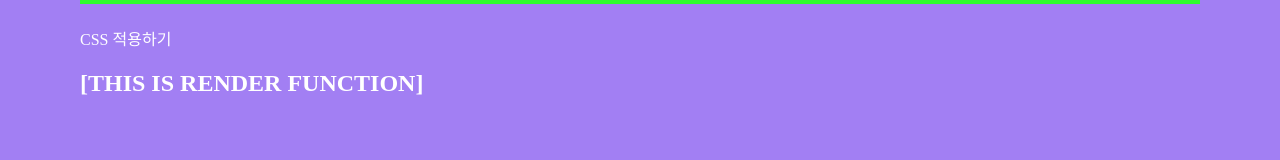
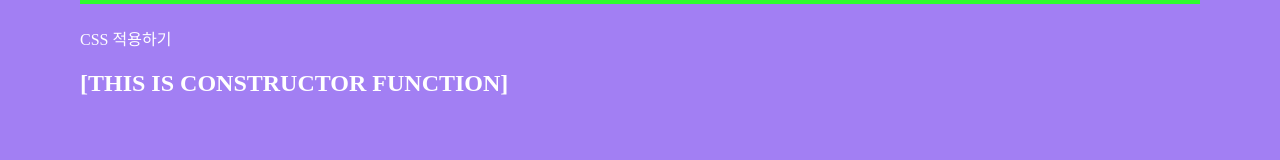
Before and after one commit to jihyean/React200, a React (Create React App) app in the folder client/: page / in a window 1280 px wide. Shown: the part 154-314 px from the top of the page. Built offline with nearby package versions, Linux system fonts and the light colour scheme.

Commit message:
[005] 생명주기 함수 constructor(props) 사용하기

```diff
--- a/client/src/App.js
+++ b/client/src/App.js
@@ -1,6 +1,6 @@
 import React from 'react';
 import './App.css';
-import LifecycleEx from './R004_LifecycleEx';
+import LifecycleEx from './R005_LifecycleEx';
 
 function App() {
   return (
--- /dev/null
+++ b/client/src/R005_LifecycleEx.js
@@ -0,0 +1,17 @@
+import React, {Component} from "react";
+
+class R005_LifecycleEx extends Component {
+    constructor(props) {
+        super(props);
+        this.state = {};
+        console.log('1. constructor Call');
+    }
+    render() {
+        console.log('3. render Call');
+        return (
+            <h2>[THIS IS CONSTRUCTOR FUNCTION]</h2>
+        )
+    }
+}
+
+export default R005_LifecycleEx;
```
